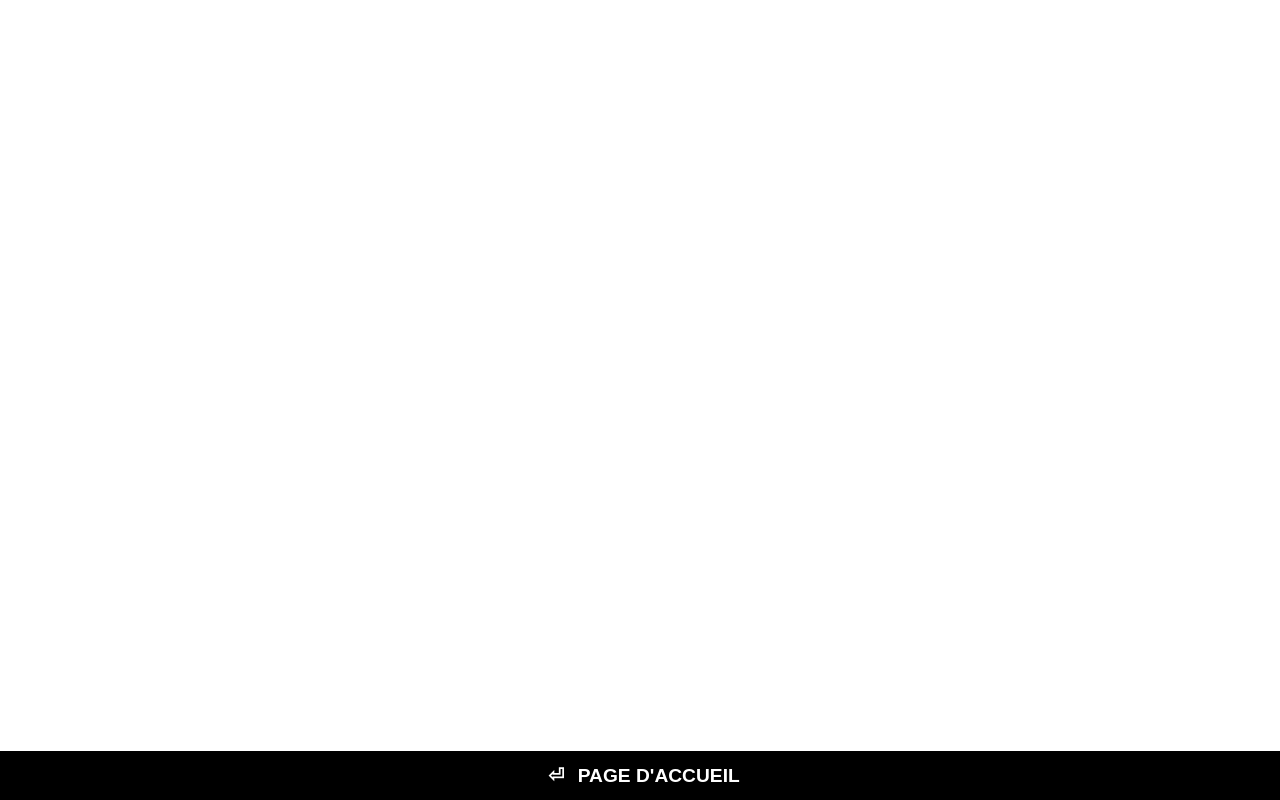
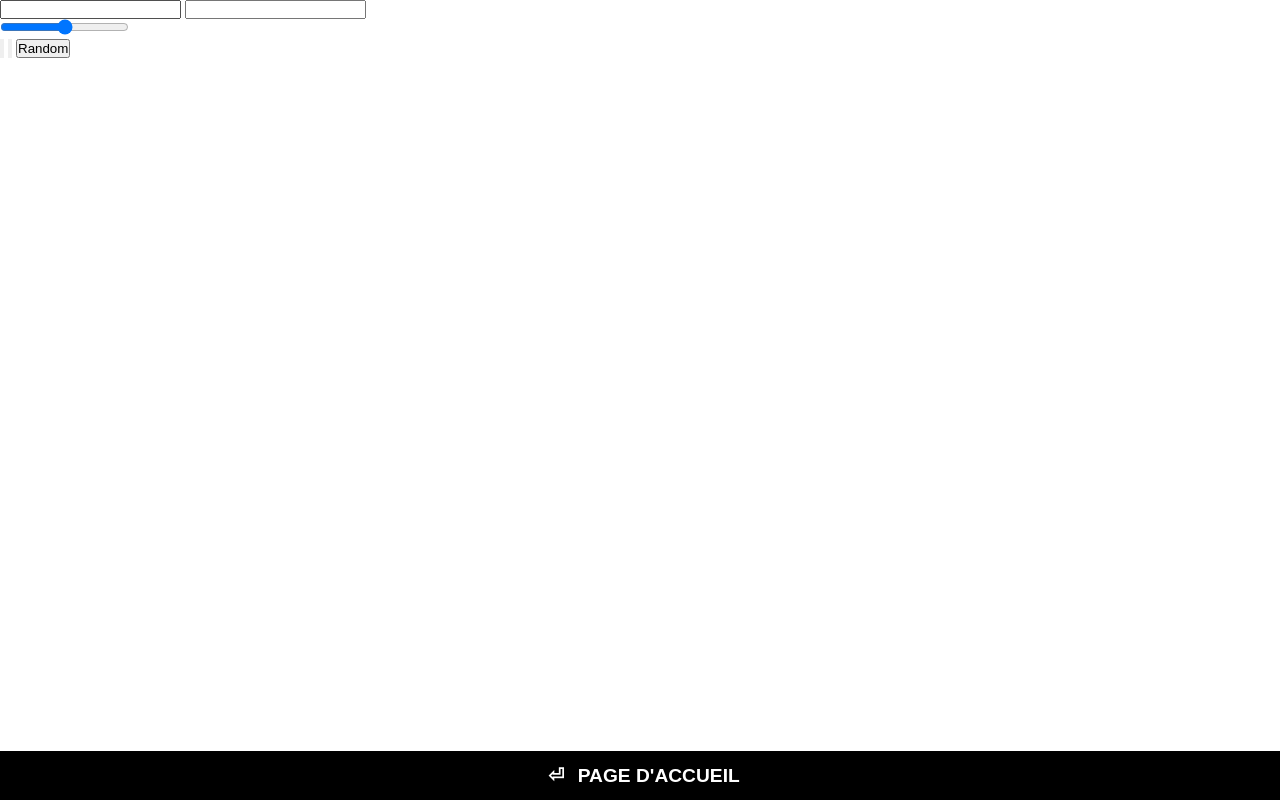
Before and after one commit to NaoDevWeb31/20_Projets_JS, a plain HTML site: page 8_CouleursJS/index.html in a window 1280 px wide. Drawn offline with Linux system fonts and the light colour scheme.

Commit message:
[MAJ] P8 App Création dégradés - HTML

```diff
--- a/8_CouleursJS/index.html
+++ b/8_CouleursJS/index.html
@@ -16,7 +16,30 @@
     </head>
 
     <body>
+        <div class="container-couleurs">
+            <input type="text" data-index="1" maxlength="7" class="inp-couleur">
+            <input type="text" data-index="2" maxlength="7" class="inp-couleur">
+        </div>
 
+        <div class="container-range">
+            <input type="range" class="inp-range">
+        </div>
+
+        <div class="container-btn">
+            <button type="button" class="plus">
+                <img src="ressources/plus.svg" alt="icône plus">
+            </button>
+
+            <button type="button" class="moins">
+                <img src="ressources/minus.svg" alt="icône plus">
+            </button>
+
+            <button type="button" class="random">
+                <p>Random</p>
+            </button>
+        </div>
+
+        <span></span>
 
         <footer class="btn-home">
             <a href="../index.html" role="button">
```
